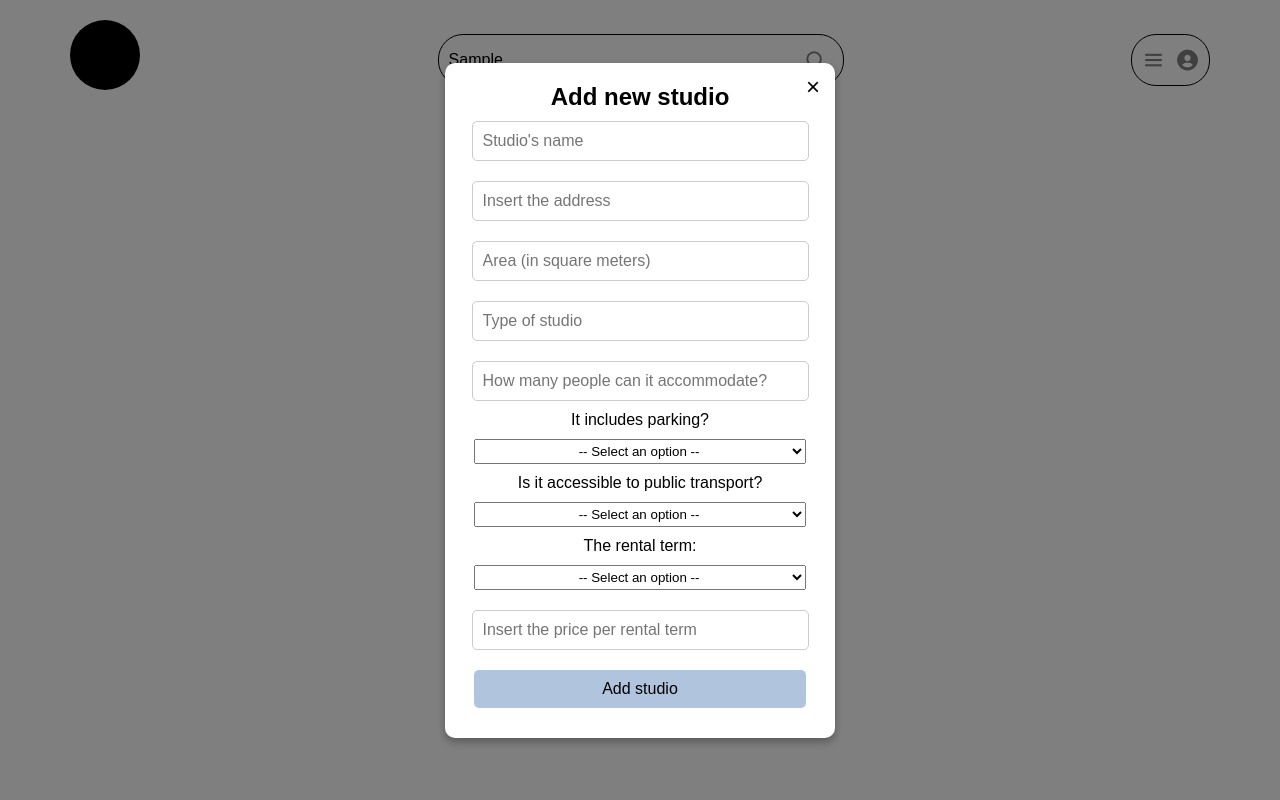
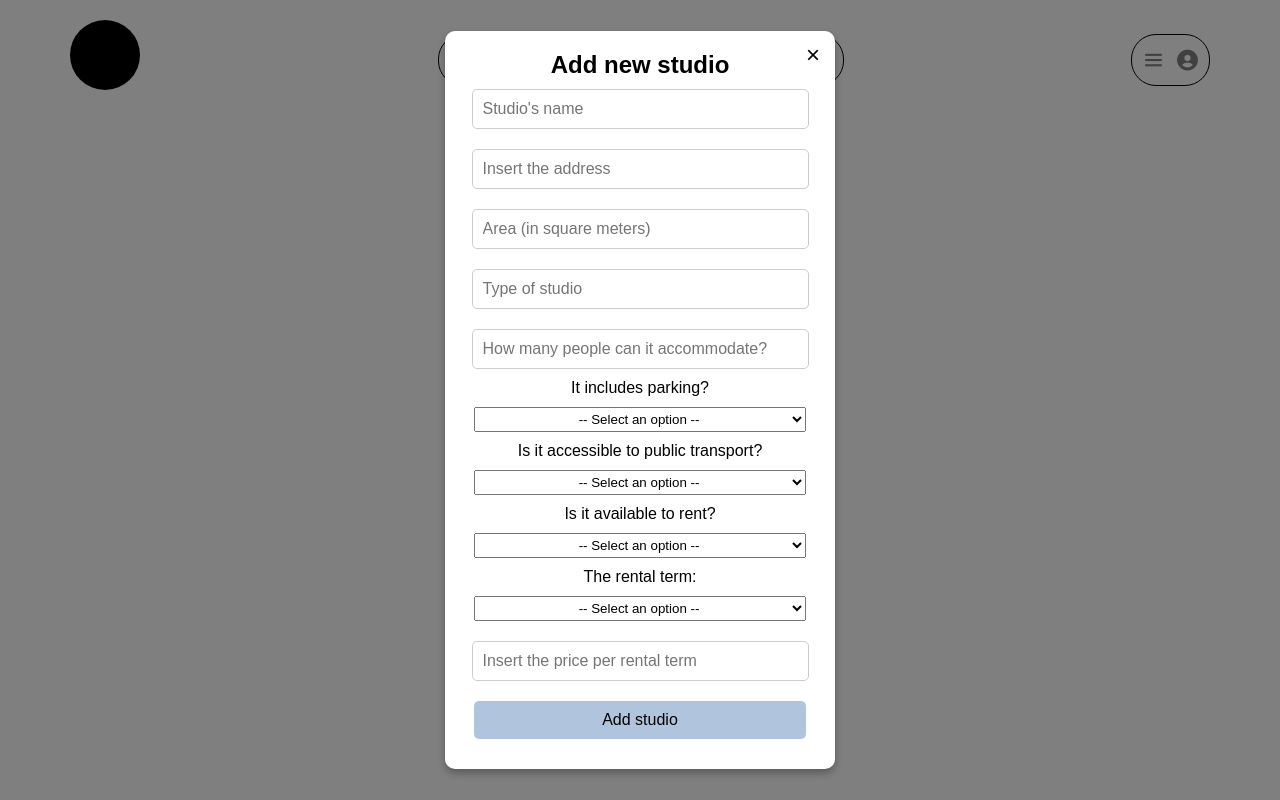
Before and after one commit to Quantumlabss/webProgrammingProject, a website: page owner.html in a window 1280 px wide. Both pictures are taken after typing "Sample" into the empty fields and a click on the button "Add new studio". Drawn offline with nearby package versions, Linux system fonts and the light colour scheme.

Commit message:
Added available rent btn

```diff
--- a/css/owner.css
+++ b/css/owner.css
@@ -352,7 +352,7 @@
     background-color: #8aa3c0;
 }
 
-#parking, #publicTransport, #rentalTerm {
+#parking, #publicTransport, #rentalTerm, #rent {
     margin: 10px 0;
     text-align: center;
     text-indent: 10px;
--- a/owner.html
+++ b/owner.html
@@ -73,13 +73,18 @@
             <option value="Yes">Yes</option>
             <option value="No">No</option>
         </select>
+        <p>Is it available to rent?</p>
+        <select name="" id="rent">
+            <option value="" selected disabled>-- Select an option --</option>
+            <option value="Yes">Yes</option>
+            <option value="No">No</option>
+        </select>
         <p>The rental term:</p>
         <select name="" id="rentalTerm">
             <option value="" selected disabled>-- Select an option --</option>
             <option value="hour">Per hour</option>
             <option value="day">Per day</option>
             <option value="week">Per week</option>
-
             <option value="month">Per month</option>
         </select>
         <input type="text" placeholder="Insert the price per rental term" class="input-field">
```
